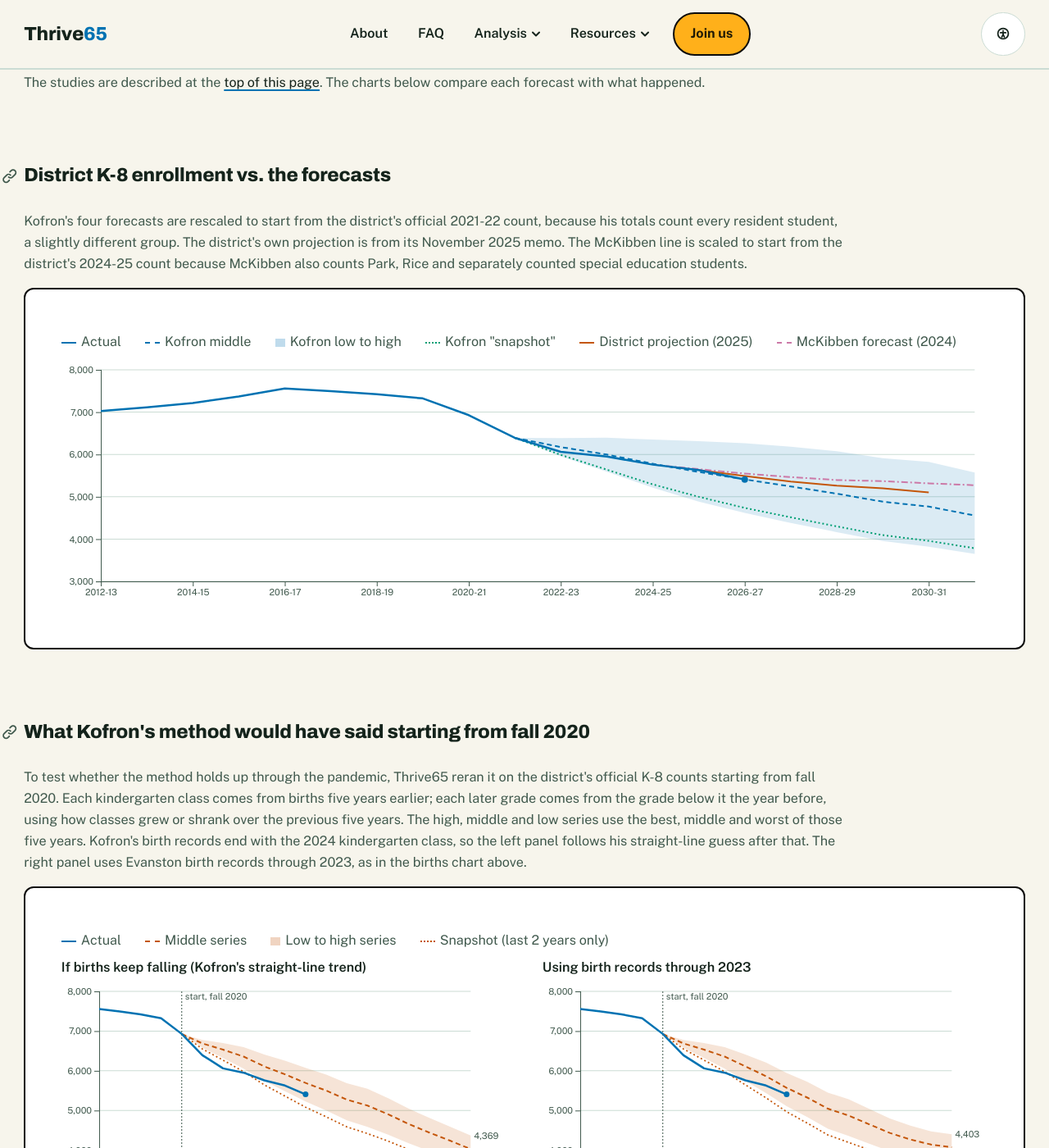
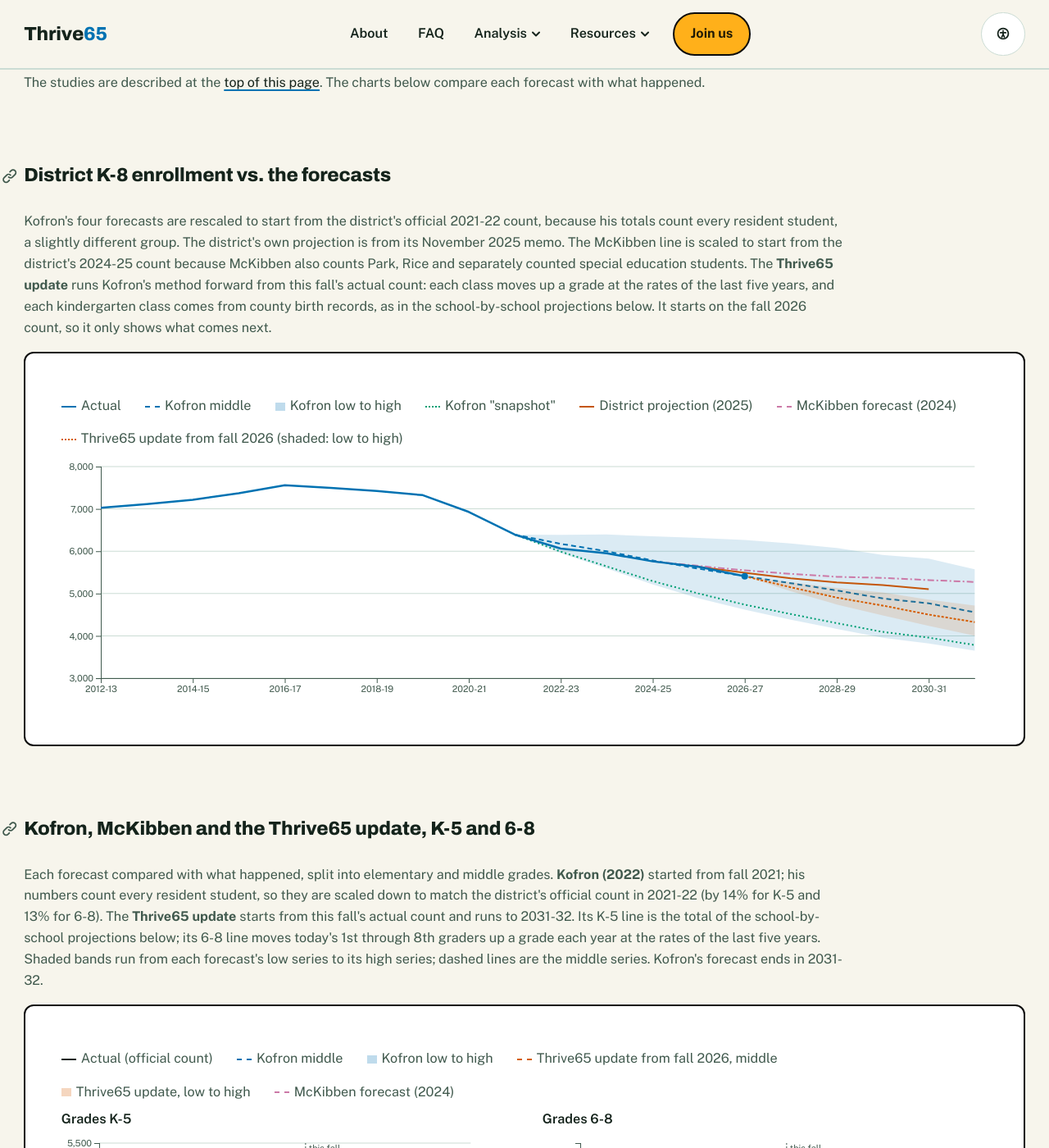
Before and after one commit to Thrive65/thrive65-site, a Jekyll site: the page built from analysis/enrollment.md, in a window 1280 px wide and 1400 px high, scrolled down 8001 px. Shown: the whole window at 82% size. Built offline with Jekyll 4.4.1, drawn with Linux system fonts in a browser that asks for light colours; part of the change alters nothing that is shown; some of the changed text lies outside the part shown.

Commit message:
Replace the 2020 rerun with a Thrive65 update that starts from the fall 2026 count
Co-Authored-By: Claude Opus 5.5 <noreply@anthropic.com>
Claude-Session: https://claude.ai/code/session_01SmpF7gL57aNoLck87onHpj

```diff
--- a/analysis/enrollment.md
+++ b/analysis/enrollment.md
@@ -86,7 +86,7 @@ wide: true
 <p class="note">The studies are described at the <a href="#studies">top of this page</a>. The charts below compare each forecast with what happened.</p>
 
 <h3 id="trend-vs-forecasts">District K-8 enrollment vs. the forecasts</h3>
-<p class="note">Kofron's four forecasts are rescaled to start from the district's official 2021-22 count, because his totals count every resident student, a slightly different group. The district's own projection is from its November 2025 memo. The McKibben line is scaled to start from the district's 2024-25 count because McKibben also counts Park, Rice and separately counted special education students.</p>
+<p class="note">Kofron's four forecasts are rescaled to start from the district's official 2021-22 count, because his totals count every resident student, a slightly different group. The district's own projection is from its November 2025 memo. The McKibben line is scaled to start from the district's 2024-25 count because McKibben also counts Park, Rice and separately counted special education students. The <b>Thrive65 update</b> runs Kofron's method forward from this fall's actual count: each class moves up a grade at the rates of the last five years, and each kindergarten class comes from county birth records, as in the school-by-school projections below. It starts on the fall 2026 count, so it only shows what comes next.</p>
 <div class="card">
   <div class="legend">
     <span><span class="sw" data-draw="lg-actual"></span>Actual</span>
@@ -95,18 +95,13 @@ wide: true
     <span><span class="sw" style="border-top-style: dotted" data-draw="lg-snap"></span>Kofron "snapshot"</span>
     <span><span class="sw" data-draw="lg-d65"></span>District projection (2025)</span>
     <span><span class="sw" style="border-top-style: dashed" data-draw="lg-mck"></span>McKibben forecast (2024)</span>
+    <span><span class="sw" style="border-top-style: dotted" data-draw="lg-t65"></span>Thrive65 update from fall 2026 (shaded: low to high)</span>
   </div>
   <div class="chart" id="trend" data-draw="trend"></div>
 </div>
 
-<h3 id="rerun-from-2020">What Kofron's method would have said starting from fall 2020</h3>
-<p class="note">To test whether the method holds up through the pandemic, Thrive65 reran it on the district's official K-8 counts starting from fall 2020. Each kindergarten class comes from births five years earlier; each later grade comes from the grade below it the year before, using how classes grew or shrank over the previous five years. The high, middle and low series use the best, middle and worst of those five years. Kofron's birth records end with the 2024 kindergarten class, so the left panel follows his straight-line guess after that. The right panel uses Evanston birth records through 2023, as in the births chart above.</p>
-<div class="card">
-  <div id="rerun" data-draw="rerun" style="min-height:360px"></div>
-</div>
-
-<h3 id="kofron-vs-rerun">Kofron, our 2020 rerun and McKibben, K-5 and 6-8</h3>
-<p class="note">Each forecast compared with what happened. <b>Kofron (2022)</b> started from fall 2021; his numbers count every resident student, so they are scaled down to match the district's official count in 2021-22 (by 14% for K-5 and 13% for 6-8). <b>Thrive65's rerun</b> applies his method to the official counts starting one year earlier, from fall 2020. Shaded bands run from each forecast's low series to its high series; dashed lines are the middle series. After 2025, use the buttons to see our rerun with Kofron's straight-line guess at births or with Evanston birth records. Kofron's forecast ends in 2031-32.</p>
+<h3 id="kofron-vs-update">Kofron, McKibben and the Thrive65 update, K-5 and 6-8</h3>
+<p class="note">Each forecast compared with what happened, split into elementary and middle grades. <b>Kofron (2022)</b> started from fall 2021; his numbers count every resident student, so they are scaled down to match the district's official count in 2021-22 (by 14% for K-5 and 13% for 6-8). The <b>Thrive65 update</b> starts from this fall's actual count and runs to 2031-32. Its K-5 line is the total of the school-by-school projections below; its 6-8 line moves today's 1st through 8th graders up a grade each year at the rates of the last five years. Shaded bands run from each forecast's low series to its high series; dashed lines are the middle series. Kofron's forecast ends in 2031-32.</p>
 <div class="card">
   <div id="cmp" data-draw="cmp" style="min-height:420px"></div>
 </div>
--- a/assets/data/enrollment/compare_bands.csv
+++ b/assets/data/enrollment/compare_bands.csv
@@ -1,24 +1,24 @@
-year,band_k5_actual,band_68_actual,kof_high_k5,kof_high_68,t65_high_falling_k5,t65_high_falling_68,t65_high_data_k5,t65_high_data_68,kof_mid_k5,kof_mid_68,t65_mid_falling_k5,t65_mid_falling_68,t65_mid_data_k5,t65_mid_data_68,kof_low_k5,kof_low_68,t65_low_falling_k5,t65_low_falling_68,t65_low_data_k5,t65_low_data_68,kof_snapshot_k5,kof_snapshot_68,t65_snapshot_falling_k5,t65_snapshot_falling_68,t65_snapshot_data_k5,t65_snapshot_data_68,mck_k5,mck_68
-2012-13,4884,2143,,,,,,,,,,,,,,,,,,,,,,,,,,
-2013-14,4966,2150,,,,,,,,,,,,,,,,,,,,,,,,,,
-2014-15,4958,2258,,,,,,,,,,,,,,,,,,,,,,,,,,
-2015-16,4991,2380,,,,,,,,,,,,,,,,,,,,,,,,,,
-2016-17,5080,2478,,,,,,,,,,,,,,,,,,,,,,,,,,
-2017-18,5054,2442,,,,,,,,,,,,,,,,,,,,,,,,,,
-2018-19,4881,2541,,,,,,,,,,,,,,,,,,,,,,,,,,
-2019-20,4791,2534,,,,,,,,,,,,,,,,,,,,,,,,,,
-2020-21,4453,2476,,,4453,2476,4453,2476,,,4453,2476,4453,2476,,,4453,2476,4453,2476,,,4453,2476,4453,2476,,
-2021-22,4101,2292,4101,2292,4362,2414,4362,2414,4101,2292,4294,2395,4294,2395,4101,2292,4211,2368,4211,2368,4101,2292,4187,2363,4187,2363,,
-2022-23,3958,2104,4144,2241,4327,2373,4327,2373,3976,2199,4205,2328,4205,2328,3806,2152,4049,2275,4049,2275,3839,2151,3994,2275,3994,2275,,
-2023-24,3879,2073,4144,2251,4217,2380,4217,2380,3849,2149,4054,2304,4054,2304,3551,2041,3842,2214,3842,2214,3585,2057,3762,2216,3762,2216,,
-2024-25,3728,2032,4109,2242,4111,2299,4111,2299,3713,2068,3915,2195,3915,2195,3319,1896,3657,2085,3657,2085,3374,1921,3557,2090,3557,2090,3728,2032
-2025-26,3599,2031,4093,2222,3958,2299,3910,2299,3616,1969,3746,2166,3699,2166,3148,1737,3459,2026,3414,2026,3218,1781,3350,2014,3306,2014,3633,2020
-2026-27,3474,1934,4009,2255,3901,2172,3774,2172,3484,1927,3671,2023,3548,2023,2978,1643,3360,1865,3244,1865,3058,1680,3243,1841,3129,1841,3616,1934
-2027-28,,,3995,2187,3744,2162,3562,2162,3432,1812,3524,1978,3348,1978,2882,1499,3226,1773,3061,1773,2963,1552,3113,1728,2953,1728,3551,1914
-2028-29,,,3825,2252,3561,2126,3324,2126,3284,1788,3352,1921,3126,1921,2758,1407,3069,1683,2859,1683,2836,1464,2962,1626,2759,1626,3494,1902
-2029-30,,,3684,2232,3409,2141,3143,2141,3164,1721,3209,1916,2957,1916,2659,1293,2938,1652,2707,1652,2733,1360,2835,1585,2612,1585,3476,1894
-2030-31,,,3574,2255,3271,2041,3002,2041,3065,1703,3078,1826,2828,1826,2576,1240,2818,1575,2591,1575,2655,1302,2719,1511,2501,1511,3503,1815
-2031-32,,,3413,2163,3126,1921,2931,1871,2928,1630,2941,1719,2762,1674,2461,1187,2692,1483,2532,1443,2526,1257,2597,1422,2444,1384,3496,1778
-2032-33,,,,,2967,1847,2903,1715,,,2791,1653,2736,1535,,,2554,1425,2508,1323,,,2465,1367,2422,1269,3496,1773
-2033-34,,,,,2808,1787,2877,1599,,,2642,1599,2712,1431,,,2417,1379,2487,1234,,,2332,1323,2402,1183,3505,1800
-2034-35,,,,,2649,1719,2877,1527,,,2492,1538,2712,1366,,,2280,1327,2487,1178,,,2200,1273,2402,1130,3526,1791
+year,band_k5_actual,band_68_actual,kof_high_k5,kof_high_68,kof_mid_k5,kof_mid_68,kof_low_k5,kof_low_68,kof_snapshot_k5,kof_snapshot_68,mck_k5,mck_68,t65_low_k5,t65_low_68,t65_mid_k5,t65_mid_68,t65_high_k5,t65_high_68
+2012-13,4884,2143,,,,,,,,,,,,,,,,
+2013-14,4966,2150,,,,,,,,,,,,,,,,
+2014-15,4958,2258,,,,,,,,,,,,,,,,
+2015-16,4991,2380,,,,,,,,,,,,,,,,
+2016-17,5080,2478,,,,,,,,,,,,,,,,
+2017-18,5054,2442,,,,,,,,,,,,,,,,
+2018-19,4881,2541,,,,,,,,,,,,,,,,
+2019-20,4791,2534,,,,,,,,,,,,,,,,
+2020-21,4453,2476,,,,,,,,,,,,,,,,
+2021-22,4101,2292,4101,2292,4101,2292,4101,2292,4101,2292,,,,,,,,
+2022-23,3958,2104,4144,2241,3976,2199,3806,2152,3839,2151,,,,,,,,
+2023-24,3879,2073,4144,2251,3849,2149,3551,2041,3585,2057,,,,,,,,
+2024-25,3728,2032,4109,2242,3713,2068,3319,1896,3374,1921,3728,2032,,,,,,
+2025-26,3599,2031,4093,2222,3616,1969,3148,1737,3218,1781,3633,2020,,,,,,
+2026-27,3474,1934,4009,2255,3484,1927,2978,1643,3058,1680,3616,1934,3474,1934,3474,1934,3474,1934
+2027-28,,,3995,2187,3432,1812,2882,1499,2963,1552,3551,1914,3228,1829,3280,1869,3388,1882
+2028-29,,,3825,2252,3284,1788,2758,1407,2836,1464,3494,1902,3003,1738,3099,1806,3305,1830
+2029-30,,,3684,2232,3164,1721,2659,1293,2733,1360,3476,1894,2800,1683,2938,1778,3208,1816
+2030-31,,,3574,2255,3065,1703,2576,1240,2655,1302,3503,1815,2674,1561,2842,1661,3152,1705
+2031-32,,,3413,2163,2928,1630,2461,1187,2526,1257,3496,1778,2520,1484,2736,1590,3075,1643
+2032-33,,,,,,,,,,,3496,1773,,,,,,
+2033-34,,,,,,,,,,,3505,1800,,,,,,
+2034-35,,,,,,,,,,,3526,1791,,,,,,
--- a/assets/data/enrollment/district_trend.csv
+++ b/assets/data/enrollment/district_trend.csv
@@ -1,21 +1,21 @@
-year,actual,kofron_high,kofron_mid,kofron_low,kofron_snapshot,district_proj_2025,mckibben_2024
-2012-13,7027,,,,,,
-2013-14,7116,,,,,,
-2014-15,7216,,,,,,
-2015-16,7371,,,,,,
-2016-17,7558,,,,,,
-2017-18,7496,,,,,,
-2018-19,7422,,,,,,
-2019-20,7325,,,,,,
-2020-21,6929,,,,,,
-2021-22,6393,6393,6393,6393,6393,,
-2022-23,6062,6385,6175,5958,5990,,
-2023-24,5952,6396,5999,5591,5642,,
-2024-25,5760,6352,5781,5215,5294,,5760
-2025-26,5630,6316,5586,4885,5000,5630,5653
-2026-27,5408,6264,5411,4621,4738,5489,5550
-2027-28,,6183,5245,4381,4516,5362,5465
-2028-29,,6076,5073,4166,4301,5262,5396
-2029-30,,5914,4885,3954,4094,5200,5370
-2030-31,,5827,4768,3818,3959,5105,5318
-2031-32,,5574,4558,3650,3784,,5274
+year,actual,kofron_high,kofron_mid,kofron_low,kofron_snapshot,district_proj_2025,mckibben_2024,t65_low,t65_mid,t65_high
+2012-13,7027,,,,,,,,,
+2013-14,7116,,,,,,,,,
+2014-15,7216,,,,,,,,,
+2015-16,7371,,,,,,,,,
+2016-17,7558,,,,,,,,,
+2017-18,7496,,,,,,,,,
+2018-19,7422,,,,,,,,,
+2019-20,7325,,,,,,,,,
+2020-21,6929,,,,,,,,,
+2021-22,6393,6393,6393,6393,6393,,,,,
+2022-23,6062,6385,6175,5958,5990,,,,,
+2023-24,5952,6396,5999,5591,5642,,,,,
+2024-25,5760,6352,5781,5215,5294,,5760,,,
+2025-26,5630,6316,5586,4885,5000,5630,5653,,,
+2026-27,5408,6264,5411,4621,4738,5489,5550,5408,5408,5408
+2027-28,,6183,5245,4381,4516,5362,5465,5057,5149,5270
+2028-29,,6076,5073,4166,4301,5262,5396,4741,4905,5135
+2029-30,,5914,4885,3954,4094,5200,5370,4483,4716,5024
+2030-31,,5827,4768,3818,3959,5105,5318,4235,4503,4857
+2031-32,,5574,4558,3650,3784,,5274,4004,4326,4718
--- a/assets/js/enrollment-dashboard.js
+++ b/assets/js/enrollment-dashboard.js
@@ -141,6 +141,7 @@ dash.draw('lg-band', (el) => { el.style.background = dash.colors[0]; });
 dash.draw('lg-snap', (el) => { el.style.borderTopColor = dash.colors[2]; });
 dash.draw('lg-d65', (el) => { el.style.borderTopColor = dash.colors[1]; });
 dash.draw('lg-mck', (el) => { el.style.borderTopColor = dash.colors[3]; });
+dash.draw('lg-t65', (el) => { el.style.borderTopColor = dash.colors[6]; });
 dash.draw('lg-k', (el) => { el.style.background = dash.colors[0]; });
 dash.draw('lg-5', (el) => { el.style.background = dash.colors[1]; });
 })();
@@ -151,7 +152,7 @@ dash.draw('trend', (el) => {
   const s = dash.data('district_trend');
   if (s.status !== 'ok') { el.textContent = s.status === 'error' ? 'Failed to load' : '—'; return; }
   el.replaceChildren();
-  const rows = s.data.map((r) => ({ year: r.year, actual: d65.num(r.actual), high: d65.num(r.kofron_high), mid: d65.num(r.kofron_mid), low: d65.num(r.kofron_low), snap: d65.num(r.kofron_snapshot), d65: d65.num(r.district_proj_2025), mck: d65.num(r.mckibben_2024) }));
+  const rows = s.data.map((r) => ({ year: r.year, actual: d65.num(r.actual), high: d65.num(r.kofron_high), mid: d65.num(r.kofron_mid), low: d65.num(r.kofron_low), snap: d65.num(r.kofron_snapshot), d65: d65.num(r.district_proj_2025), mck: d65.num(r.mckibben_2024), t65: d65.num(r.t65_mid), t65lo: d65.num(r.t65_low), t65hi: d65.num(r.t65_high) }));
   const W = el.clientWidth || 600, H = 300, m = { t: 14, r: 16, b: 28, l: 48 };
   const years = rows.map((r) => r.year);
   const x = d3.scalePoint(years, [m.l, W - m.r]);
@@ -169,6 +170,9 @@ dash.draw('trend', (el) => {
   svg.append('path').datum(rows).attr('d', line('snap')).attr('fill', 'none').style('stroke', dash.colors[2]).attr('stroke-width', 2).attr('stroke-dasharray', '2 3');
   svg.append('path').datum(rows).attr('d', line('d65')).attr('fill', 'none').style('stroke', dash.colors[1]).attr('stroke-width', 2);
   svg.append('path').datum(rows).attr('d', line('mck')).attr('fill', 'none').style('stroke', dash.colors[3]).attr('stroke-width', 2).attr('stroke-dasharray', '8 3 2 3');
+  const t65b = rows.filter((r) => r.t65lo !== null);
+  svg.append('path').datum(t65b).attr('d', d3.area().x((r) => x(r.year)).y0((r) => y(r.t65lo)).y1((r) => y(r.t65hi))).style('fill', dash.colors[6]).style('opacity', 0.14);
+  svg.append('path').datum(rows).attr('d', line('t65')).attr('fill', 'none').style('stroke', dash.colors[6]).attr('stroke-width', 2).attr('stroke-dasharray', '3 2');
   svg.append('path').datum(rows).attr('d', line('actual')).attr('fill', 'none').style('stroke', dash.colors[0]).attr('stroke-width', 2.5).attr('stroke-linejoin', 'round');
   const last = rows.filter((r) => r.actual !== null).slice(-1)[0];
   svg.append('circle').attr('cx', x(last.year)).attr('cy', y(last.actual)).attr('r', 4).style('fill', dash.colors[0]);
@@ -185,6 +189,7 @@ dash.draw('trend', (el) => {
       if (r.snap !== null) L.push('Kofron snapshot: ' + d65.fmt(r.snap));
       if (r.d65 !== null) L.push('District projection: ' + d65.fmt(r.d65));
       if (r.mck !== null) L.push('McKibben (2024): ' + d65.fmt(r.mck));
+      if (r.t65 !== null && r.year !== '2026-27') L.push('Thrive65 update: ' + d65.fmt(r.t65) + ' (' + d65.fmt(r.t65lo) + '–' + d65.fmt(r.t65hi) + ')');
       tip.show(L, x(r.year) / W * el.clientWidth, 10);
     })
     .on('pointerleave', () => { hover.attr('opacity', 0); tip.hide(); });
@@ -950,8 +955,6 @@ dash.calc('cmp_accuracy', {
       return { forecast: pre, years: from + '-' + String(from + 1).slice(2) + ' to 2026-27', k5_avg_err: avg(ek), k5_2026_err: Math.round(ek[ek.length - 1] * 10) / 10, m_avg_err: avg(em), m_2026_err: Math.round(em[em.length - 1] * 10) / 10, k5_2031: n(r31[k5f]), m_2031: n(r31[mf]) };
     };
     return [calc('Kofron (2022), from fall 2021', 2022, 'kof_mid_k5', 'kof_mid_68'),
-            calc('Thrive65 rerun, from fall 2020 (Kofron\'s birth line)', 2021, 't65_mid_falling_k5', 't65_mid_falling_68'),
-            calc('Thrive65 rerun, from fall 2020 (birth records)', 2021, 't65_mid_data_k5', 't65_mid_data_68'),
             calc('McKibben (2024), from fall 2024', 2025, 'mck_k5', 'mck_68')];
   }
 });
@@ -972,23 +975,15 @@ function cmpDraw(el) {
   const s = dash.data('compare_bands');
   if (s.status !== 'ok') { el.textContent = s.status === 'error' ? 'Failed to load' : '—'; return; }
   el.replaceChildren();
-  const n = d65.num, bm = d65.cmpBirths;
+  const n = d65.num;
   const rows = s.data.filter((r) => r.year >= '2016-17');
-  const bar = document.createElement('div'); bar.className = 'legend'; bar.style.gap = '6px';
-  const lab = document.createElement('span'); lab.textContent = 'Our rerun after 2025:'; bar.append(lab);
-  for (const [k, t] of [['falling', 'Kofron\'s straight-line births'], ['data', 'Birth records through 2023']]) {
-    const b = document.createElement('button'); b.type = 'button'; b.textContent = t; b.setAttribute('aria-pressed', String(bm === k));
-    b.style.cssText = 'cursor:pointer;font:inherit;padding:3px 10px;border-radius:999px;border:1px solid var(--color-border-line);background:' + (bm === k ? 'var(--color-fg)' : 'transparent') + ';color:' + (bm === k ? 'var(--color-panel)' : 'var(--color-fg)');
-    b.addEventListener('click', () => { d65.cmpBirths = k; cmpDraw(el); }); bar.append(b);
-  }
-  el.append(bar);
   const legend = document.createElement('div'); legend.className = 'legend';
   const item = (style, text, box) => { const sp = document.createElement('span'); const sw = document.createElement('span'); sw.className = box ? 'box' : 'sw'; Object.assign(sw.style, style); sp.append(sw, document.createTextNode(text)); legend.append(sp); };
   item({ borderTopColor: 'var(--color-fg)', borderTopWidth: '2.5px' }, 'Actual (official count)');
   item({ borderTopColor: dash.colors[0], borderTopStyle: 'dashed' }, 'Kofron middle');
   item({ background: dash.colors[0] }, 'Kofron low to high', true);
-  item({ borderTopColor: dash.colors[1], borderTopStyle: 'dashed' }, 'Our rerun middle');
-  item({ background: dash.colors[1] }, 'Our rerun low to high', true);
+  item({ borderTopColor: dash.colors[6], borderTopStyle: 'dashed' }, 'Thrive65 update from fall 2026, middle');
+  item({ background: dash.colors[6] }, 'Thrive65 update, low to high', true);
   item({ borderTopColor: dash.colors[3], borderTopStyle: 'dashed' }, 'McKibben forecast (2024)');
   el.append(legend);
   const grid = document.createElement('div'); grid.className = 'nat-grid'; el.append(grid);
@@ -1000,21 +995,21 @@ function cmpDraw(el) {
     const get = (r, k) => n(r[k]);
     const series = {
       kof: (s2) => (r) => get(r, `kof_${s2}_${band}`),
-      t65: (s2) => (r) => get(r, `t65_${s2}_${bm}_${band}`)
+      t65: (s2) => (r) => get(r, `t65_${s2}_${band}`)
     };
     const vals = rows.flatMap((r) => [get(r, `band_${band}_actual`), series.kof('high')(r), series.kof('low')(r), series.t65('high')(r), series.t65('low')(r), get(r, `mck_${band}`)]).filter((v) => v !== null);
     const W = box.clientWidth || 360, H = 300, m = { t: 12, r: 44, b: 26, l: 46 };
     const years = rows.map((r) => r.year);
     const x = d3.scalePoint(years, [m.l, W - m.r]);
     const y = d3.scaleLinear([d3.min(vals) * 0.92, d3.max(vals) * 1.03], [H - m.b, m.t]).nice();
-    const svg = d3.select(box).append('svg').attr('width', '100%').attr('viewBox', `0 0 ${W} ${H}`).attr('role', 'img').attr('aria-label', title + ' enrollment: actual, Kofron forecast and Thrive65 rerun of his method from 2020');
+    const svg = d3.select(box).append('svg').attr('width', '100%').attr('viewBox', `0 0 ${W} ${H}`).attr('role', 'img').attr('aria-label', title + ' enrollment: actual, the Kofron and McKibben forecasts, and the Thrive65 update from fall 2026');
     svg.append('g').attr('class', 'grid').selectAll('line').data(y.ticks(5)).join('line').attr('x1', m.l).attr('x2', W - m.r).attr('y1', y).attr('y2', y);
     const tv = years.filter((yr) => ['2016-17', '2020-21', '2026-27', '2031-32', '2034-35'].includes(yr));
     svg.append('g').attr('class', 'axis').attr('transform', `translate(0,${H - m.b})`).call(d3.axisBottom(x).tickValues(W < 380 ? tv.filter((_, i) => i % 2 === 0) : tv).tickFormat((d) => "'" + d.slice(2, 4)).tickSizeOuter(0));
     svg.append('g').attr('class', 'axis').attr('transform', `translate(${m.l},0)`).call(d3.axisLeft(y).ticks(5).tickFormat(d3.format(',')));
     svg.append('line').attr('x1', x('2026-27')).attr('x2', x('2026-27')).attr('y1', m.t).attr('y2', H - m.b).style('stroke', 'var(--cds-chart-reference)').attr('stroke-dasharray', '2 2');
     svg.append('text').attr('x', x('2026-27') + 4).attr('y', m.t + 10).text('this fall');
-    for (const [key, c] of [['kof', dash.colors[0]], ['t65', dash.colors[1]]]) {
+    for (const [key, c] of [['kof', dash.colors[0]], ['t65', dash.colors[6]]]) {
       const pr = rows.filter((r) => series[key]('mid')(r) !== null);
       svg.append('path').datum(pr).attr('d', d3.area().x((r) => x(r.year)).y0((r) => y(series[key]('low')(r))).y1((r) => y(series[key]('high')(r)))).style('fill', c).style('opacity', 0.13);
       svg.append('path').datum(pr).attr('d', d3.line().x((r) => x(r.year)).y((r) => y(series[key]('mid')(r)))).attr('fill', 'none').style('stroke', c).attr('stroke-width', 2).attr('stroke-dasharray', '6 4');
@@ -1035,7 +1030,7 @@ function cmpDraw(el) {
         const L = [title + ', ' + r.year];
         const a = get(r, `band_${band}_actual`); if (a !== null) L.push('Actual: ' + d65.fmt(a));
         if (series.kof('mid')(r) !== null) L.push('Kofron: ' + d65.fmt(series.kof('mid')(r)) + ' (' + d65.fmt(series.kof('low')(r)) + '–' + d65.fmt(series.kof('high')(r)) + ')');
-        if (series.t65('mid')(r) !== null) L.push('Our rerun: ' + d65.fmt(series.t65('mid')(r)) + ' (' + d65.fmt(series.t65('low')(r)) + '–' + d65.fmt(series.t65('high')(r)) + ')');
+        if (series.t65('mid')(r) !== null) L.push('Thrive65 update: ' + d65.fmt(series.t65('mid')(r)) + ' (' + d65.fmt(series.t65('low')(r)) + '–' + d65.fmt(series.t65('high')(r)) + ')');
         if (get(r, `mck_${band}`) !== null) L.push('McKibben (2024): ' + d65.fmt(get(r, `mck_${band}`)));
         tip.show(L, Math.min(x(r.year), W * 0.45) / W * box.clientWidth, 10);
       })
```
